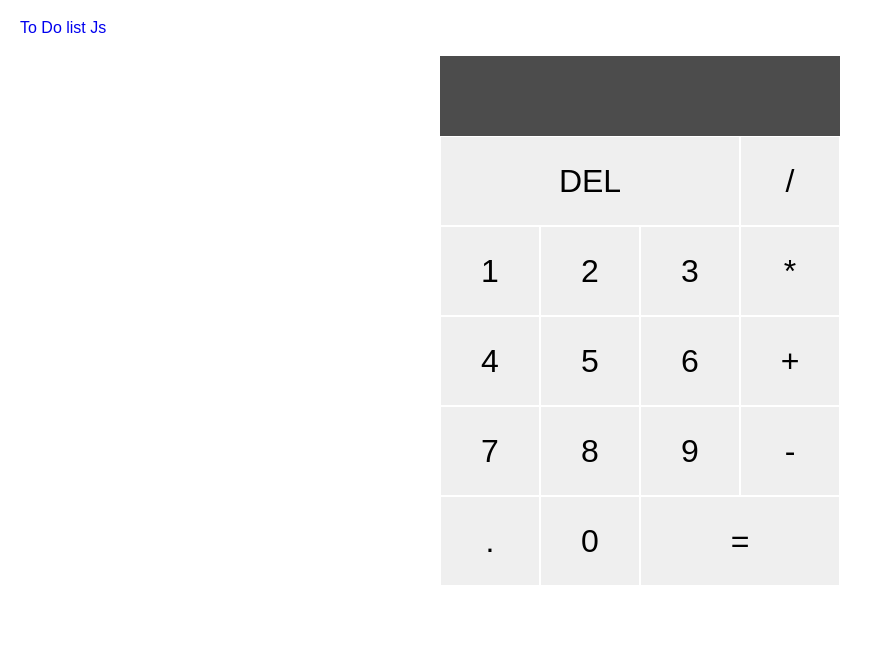
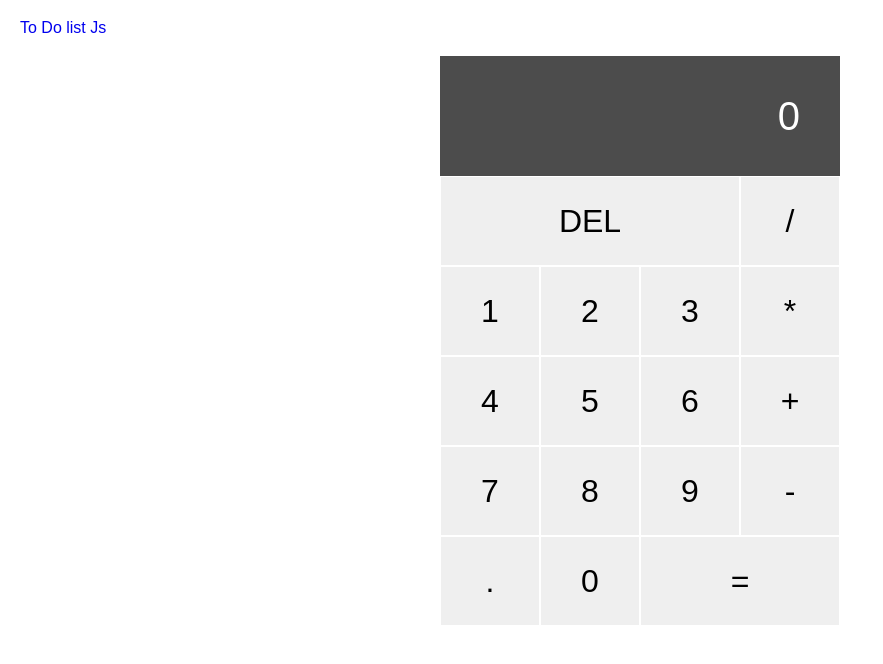
Before and after one commit to Dede1421/HackatonS11, a website: page index.html in a window 1280 px wide. Shown: the whole page, without its empty margins (0-883 px from the left). Drawn offline with Linux system fonts and the light colour scheme.

Commit message:
HackatonS11 finalizado con minificado

```diff
--- a/index.html
+++ b/index.html
@@ -7,7 +7,7 @@
   <title>Calculadora Js</title>
   <link href="./styles/reset.css" rel="stylesheet">
   <link href="./styles/main.css" rel="stylesheet">
-  <script src="./scripts/src/main.js" defer></script>
+  <script src="./src/scripts/main.js" defer></script>
 </head>
 
 <body>
```
Also changed, not shown: list.html (+1 -1 lines).
